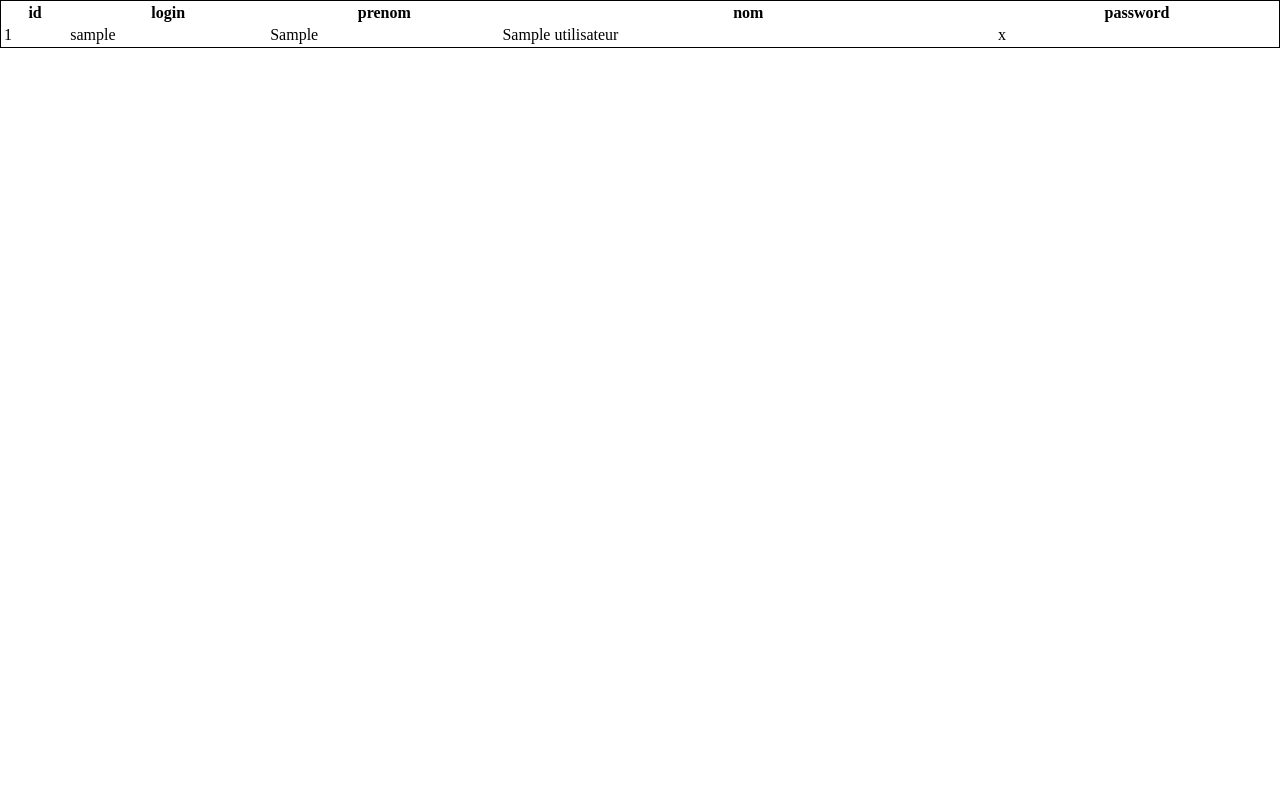
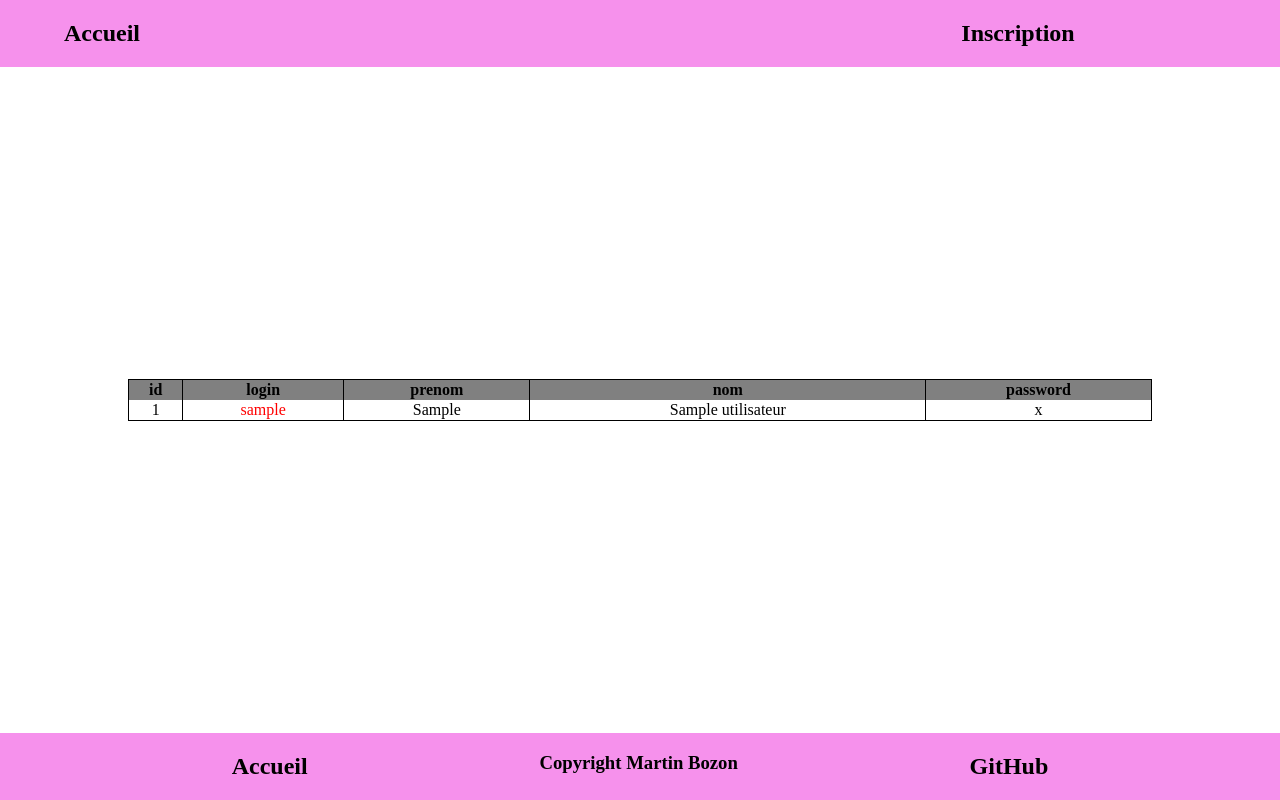
Before and after one commit to martin-bozon/module-connexion, a PHP site: page /admin.php in a window 1280 px wide. Run offline with PHP 8.4, Linux system fonts and the light colour scheme; tables that the repository leaves empty or names only in its code hold one stand-in row (values such as "Sample post").

Commit message:
mise en page admin, ok

```diff
--- a/admin.php
+++ b/admin.php
@@ -12,7 +12,17 @@
     <link rel="stylesheet" href="style_mc.css"/>
     <title>Admin</title>
 </head>
+
 <body>
+    <header>
+        <section id="Hgauche">
+            <h2><a href="index.php">Accueil</a></h2>
+        </section>
+        <section id="Hdroite">
+            <h2><a href="inscription.php">Inscription</a></h2>
+        </section>
+    </header>
+    <main>
         <table id="tableau_users">
             <thead>
                 <?php
@@ -44,5 +54,12 @@
                     ?>
             </tbody>
         </table>
+    </main>
+
+    <footer>
+        <h2><a href="index.php">Accueil</a></h2>
+        <h3>Copyright Martin Bozon</h3>
+        <h2><a href="https://github.com/martin-bozon">GitHub</a></h2>
+    </footer>
 </body>
 </html>
--- a/style_mc.css
+++ b/style_mc.css
@@ -74,9 +74,32 @@ form
         backdrop-filter: blur(4px);
         align-items: center;
     }
-#tableau_users
+table
     {
+        border-top: 1px solid black;
+        border-right: 1px solid black;
+        border-spacing: 0;
+        background-color: white;
+        width: 80vw;;
+        text-align: center;
+    }
+thead
+    {
+        background-color: gray;
         border: 1px solid black;
+    }
+th
+    {
+        border-left: 1px solid black;
+    }
+td
+    {
+        border-left: 1px solid black;
+        border-bottom: 1px solid black;
+    }
+td:nth-child(2)
+    {
+        color: red;
     }
 footer
     {
```
Lines whose indentation alone changed are shown as unchanged.
